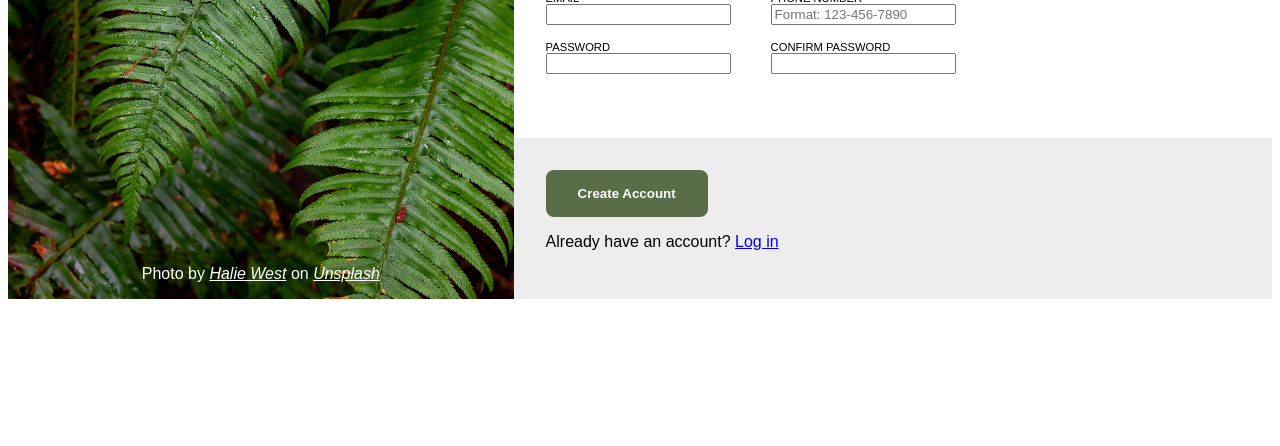
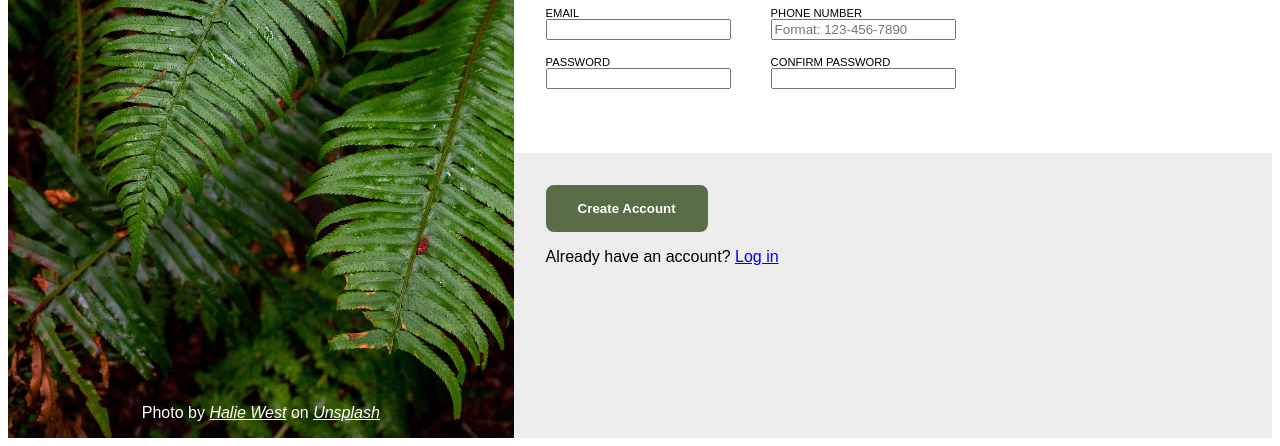
Before and after one commit to volkankarakaya/sign-up-form, a plain HTML site: page index.html in a window 1280 px wide. Shown: the part 370-816 px from the top of the page. Drawn offline with Linux system fonts and the light colour scheme.

Commit message:
make layout changes on form section

```diff
--- a/style.css
+++ b/style.css
@@ -34,7 +34,7 @@
 
 body{
     display: flex;
-
+    height: 100vh;
 }
 
 #logo{
@@ -71,9 +71,16 @@ body{
 form{
 
 
-    flex: 1 1 auto;
-    align-items: stretch;
+    flex: 1 1 0;
+    display: flex;
+    flex-direction: column;
 
+
+
+}
+
+.right-container .top{
+    flex: 0 1 0;
 }
 form ul{
     list-style: none;
@@ -110,7 +117,13 @@ form div{
     margin: 0;
     padding-left: 0;
     width: auto;
+    flex: 1 1 auto;
 
+
+}
+
+.bottom{
+    height: auto;
 }
 
 label{
```
